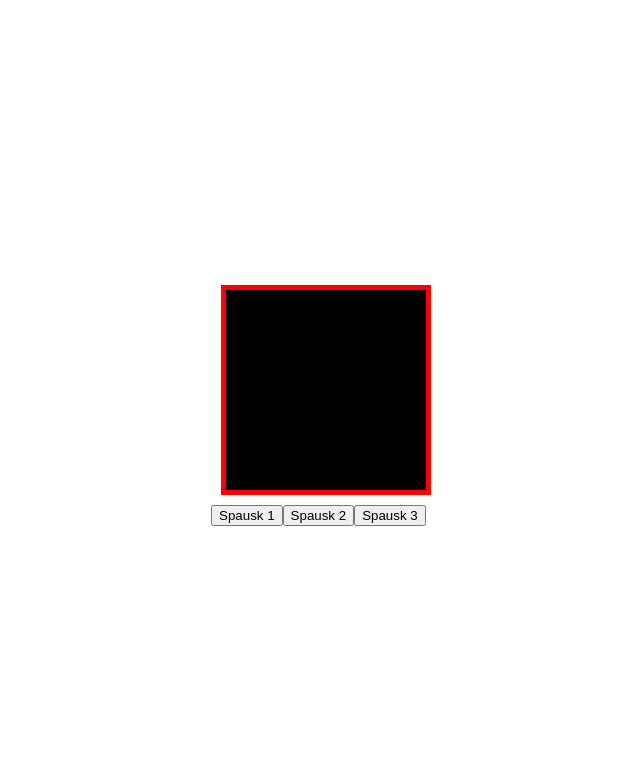
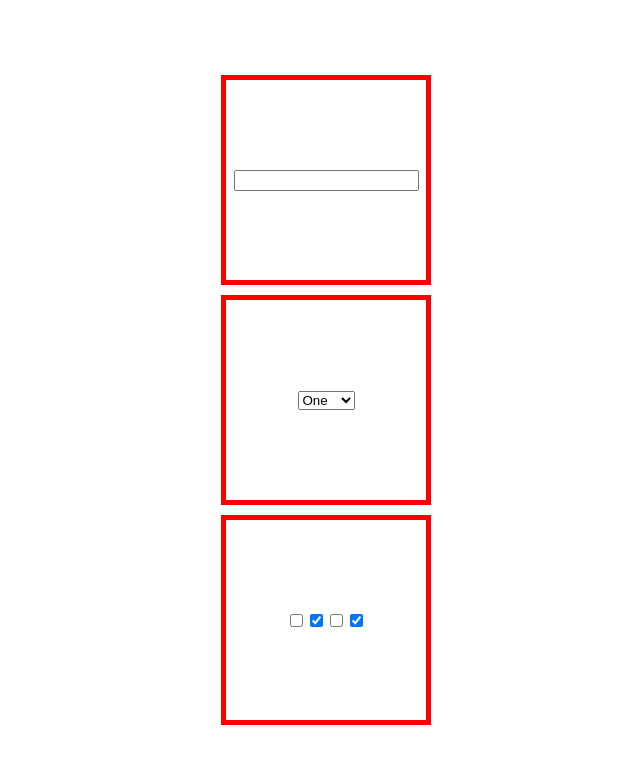
Before and after one commit to dkeparute/React, a React (Create React App) app: page / in a window 1280 px wide. Shown: the top 764 px of the page, without its empty margins (314-954 px from the left). Built offline with nearby package versions, Linux system fonts and the light colour scheme.

Commit message:
formu inputai

```diff
--- a/src/App.jsx
+++ b/src/App.jsx
@@ -1,45 +1,36 @@
-// I VARIANTAS
-// import { useState } from "react";
-// import ButtonColorChanger from "./Components/ButtonColorChanger";
+// INPUT FORMOS
+
+
+//  CIA NEKONTROLIUOJAMAS KOMPONENTAS, KA NORIU TA RASAU:
+
+// import TextInput from "./Components/TextInput";
 
 // function App() {
 
-//     const [bg, setBg] = useState('black');
-
-//     const changeBg = () => {
-//         setBg('#' + Math.floor(Math.random() * 16777215).toString(16));
-//     }
-
-
 //     return (
-//         <>
-//             <div className='sq' style={{ backgroundColor: bg }}></div>
-//             <ButtonColorChanger kasNors={changeBg} />
-//         </>
+//         <div className='sq'>
+//             <TextInput />
+//         </div>
 //     );
 // }
 // export default App;
 
-// II VARIANTAS
+// KONTROLIUOJAMAS STEITAS:
 
-import { useState } from "react";
-import ButtonColorChanger from "./Components/ButtonColorChanger";
+
+import SelectInput from "./Components/SelectInput";
+import TextInput from "./Components/TextInput";
+import CheckBoxInput from "./Components/CheckBoxInput";
 
 function App() {
 
-    const [bg, setBg] = useState('black');
-
-    // kaip argumenta priims COLOR ir setins tokia spalva, kokia gavo
-    const changeBg = color => {
-        setBg(color);
-    }
-
 
     return (
-        <>
-            <div className='sq' style={{ backgroundColor: bg }}></div>
-            <ButtonColorChanger kasNors={changeBg} />
-        </>
+        <div>
+            <TextInput />
+            <SelectInput/>
+            <CheckBoxInput/>
+        </div>
     );
 }
 export default App;
--- /dev/null
+++ b/src/Components/CheckBoxInput.jsx
@@ -0,0 +1,26 @@
+
+import { useState } from "react";
+
+function CheckBoxInput() {
+
+const [value, setValue] = useState([false, true, false, true]);
+
+
+const change = (i) => {
+    // kopija
+const valueCopy = value.slice();
+valueCopy[i] = !valueCopy[i];
+    setValue(!value);
+    setValue(valueCopy);
+}
+
+    return(
+        <div className='sq'>
+            <input onChange={() =>change(0)} type="checkbox" checked={value[0]}/>
+            <input onChange={() =>change(1)} type="checkbox" checked={value[1]}/>
+            <input onChange={() =>change(2)} type="checkbox" checked={value[2]}/>
+            <input onChange={() =>change(3)} type="checkbox" checked={value[3]}/>
+        </div>
+    )
+}
+export default CheckBoxInput;
--- /dev/null
+++ b/src/Components/SelectInput.jsx
@@ -0,0 +1,23 @@
+
+import { useState } from "react";
+
+function SelectInput() {
+
+const [value, setValue] = useState('');
+
+const change = eventas => {
+    setValue(eventas.target.value);
+}
+
+    return(
+        <div className='sq'>
+            <select onChange={change} value={value}>
+                <option value={1}>One</option>
+                <option value={2}>Two</option>
+                <option value={3}>Three</option>
+                <option value={4}>Four</option>
+            </select>
+        </div>
+    )
+}
+export default SelectInput;
--- /dev/null
+++ b/src/Components/TextInput.jsx
@@ -0,0 +1,36 @@
+// VISI INPUTAI TURI BUTI UZDAROMI
+
+import { useState } from "react";
+
+//  CIA NEKONTROLIUOJAMAS KOMPONENTAS, KA NORIU TA RASAU:
+
+// function TextInput() {
+
+//     return(
+//         <div>
+//             <input type="text" />
+//         </div>
+//     )
+// }
+// export default TextInput;
+
+
+// KONTROLIUOJAMAS KOMPONENTAS:
+
+function TextInput() {
+
+const [value, setValue] = useState('');
+
+// gaus argumentu eventa
+const change = eventas => {
+    // console.log('fbdf', eventas.target.value);
+    setValue(eventas.target.value);
+}
+
+    return(
+        <div className='sq'>
+            <input onChange={change} type="text" value={value} />
+        </div>
+    )
+}
+export default TextInput;
```
Also changed, not shown: src/App8.jsx (added, +45 -0 lines).
